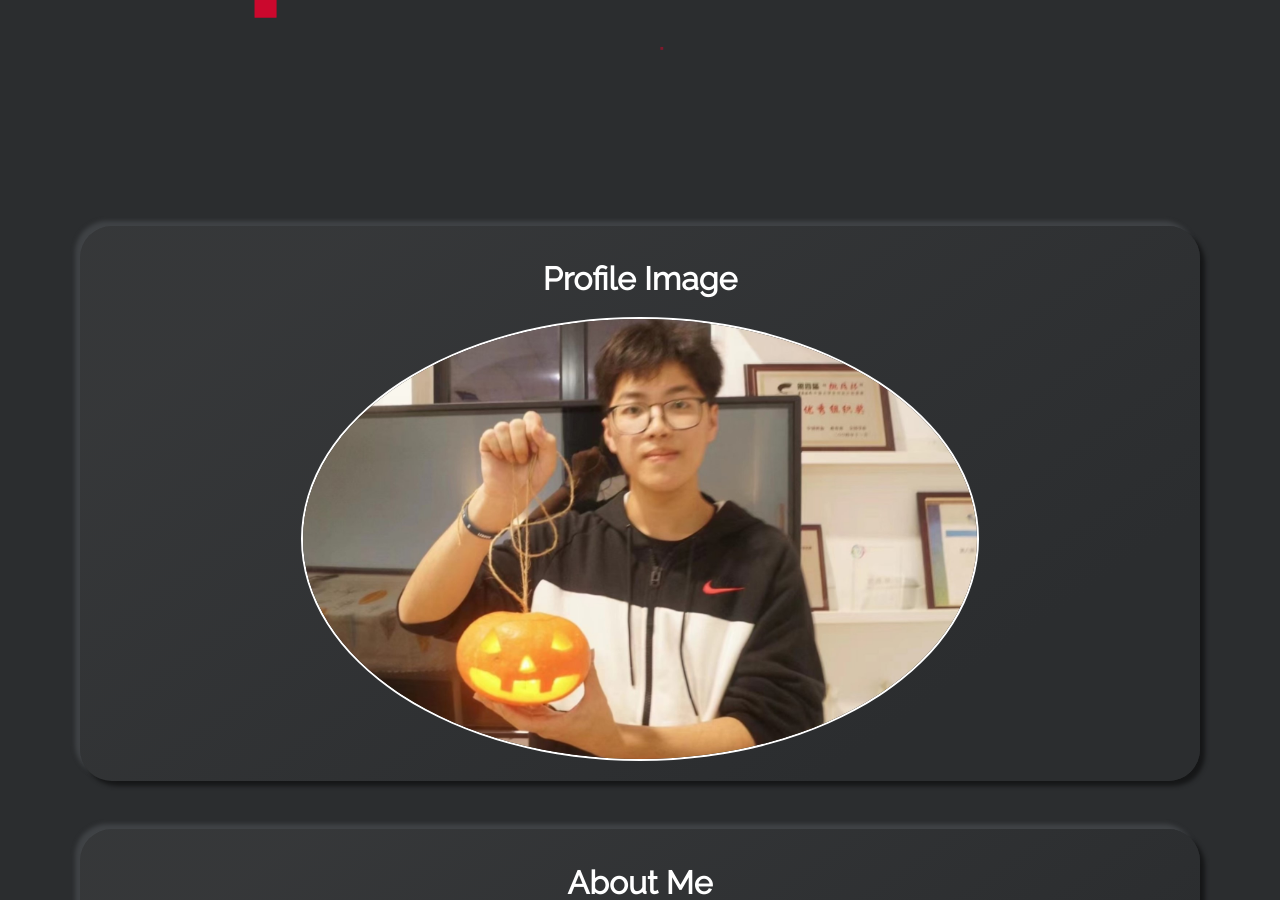
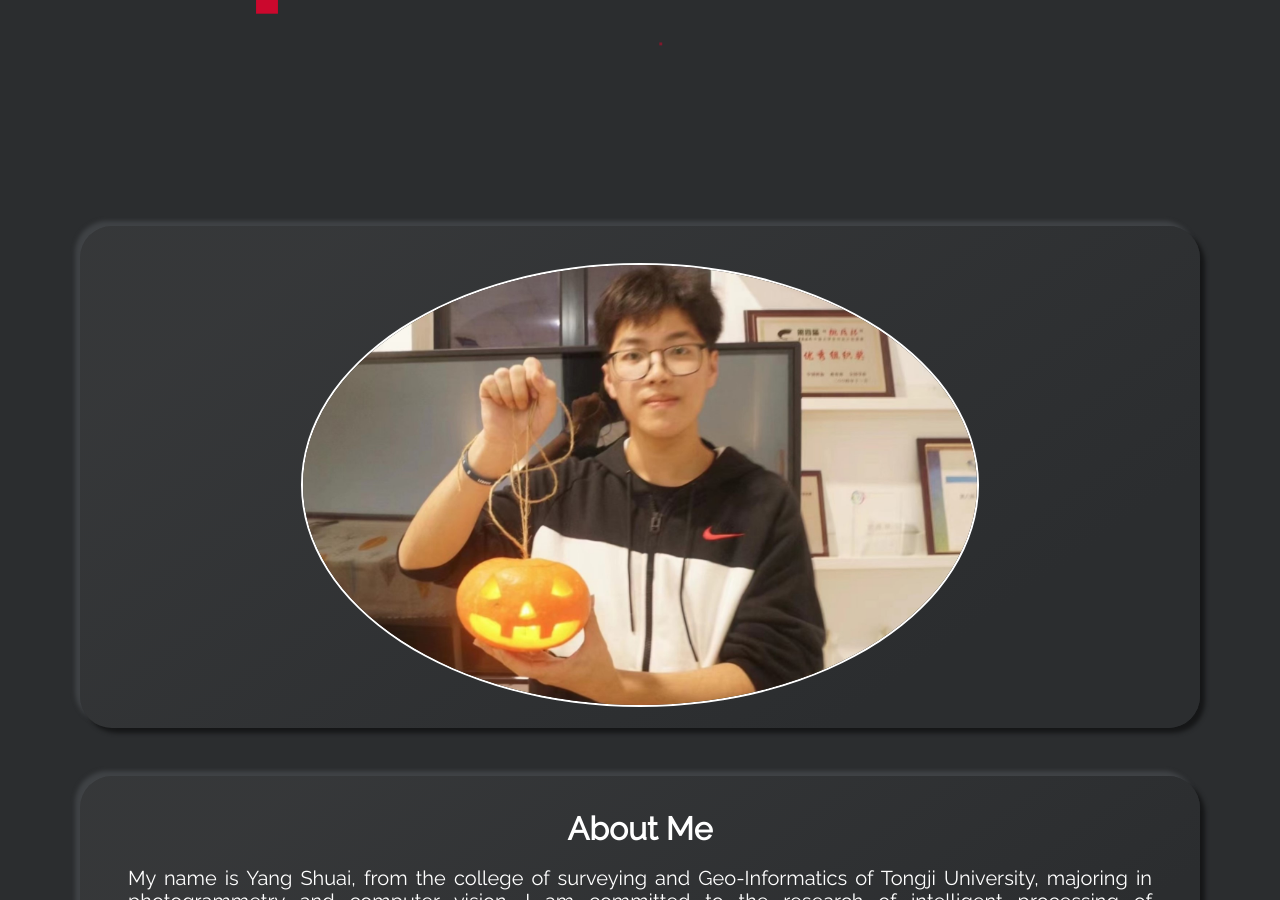
Before and after one commit to YS-IMTech/YS-IMTech.github.io, a Jekyll site: the page built from index.html, in a window 1280 px wide and 900 px high, scrolled down 834 px. Built offline with Jekyll 4.4.1, drawn with Linux system fonts in a browser that asks for light colours; some of the changed text lies outside the part shown.

Commit message:
Update _config.yml

```diff
--- a/_config.yml
+++ b/_config.yml
@@ -21,7 +21,7 @@ email: 1950893@tongji.edu.cn
 # If you do not use one of the following websites, then leave it empty
 # > twitter_username:
 github_username: YS-IMTech
-profile_img_title: Profile Image
+#profile_img_title: Profile Image
 show_profile_pic: true
 
 # ABOUT ME SECTION
```
